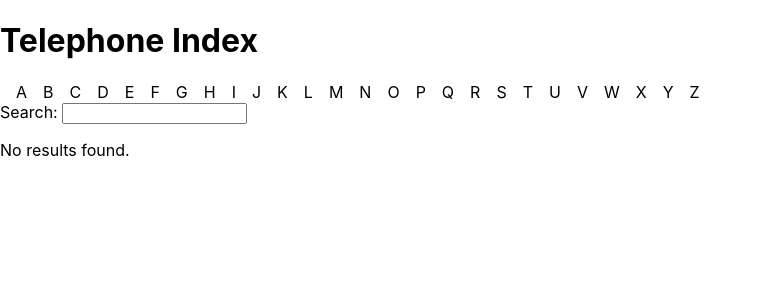
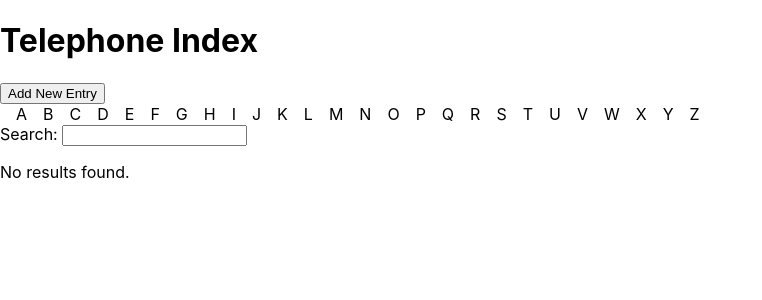
Before and after one commit to cnlklink/TelephoneIndex, a React (Create React App) app in the folder telephone-index/: page / in a window 1280 px wide. Shown: the top 300 px of the page, without its empty margins (0-762 px from the left). Built offline with nearby package versions, Linux system fonts and the light colour scheme.

Commit message:
GREEN - niave implementation of the entry-form

```diff
--- a/telephone-index/src/App.tsx
+++ b/telephone-index/src/App.tsx
@@ -27,6 +27,10 @@ function App()
   return (
     <div className="Telephone-Index-App">
       <Header/>
+
+      <form id="entry-form">
+          <button id="entry-form__addButton"> Add New Entry </button>
+      </form>
 
       <QuickIndex selectedItem = { _selectedQuickIndexItem } onItemSelected= { _quickIndexItemSelectedHandler } />
 
```
Also changed, not shown: 1 other file (tests, documents, lock files or other folders).
